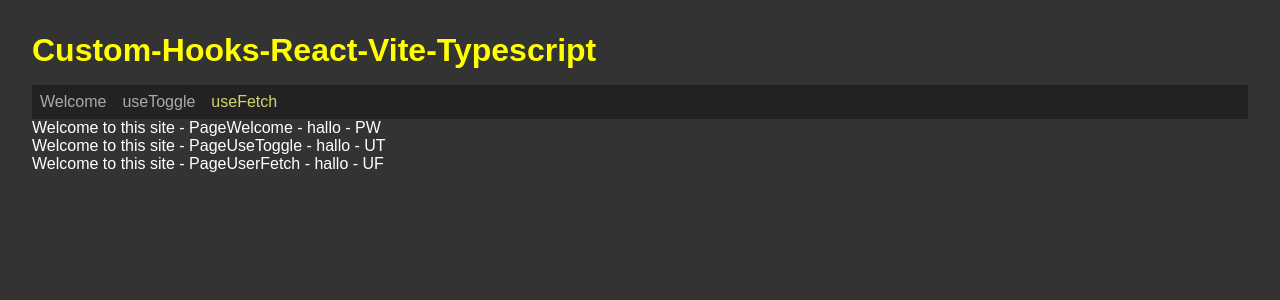
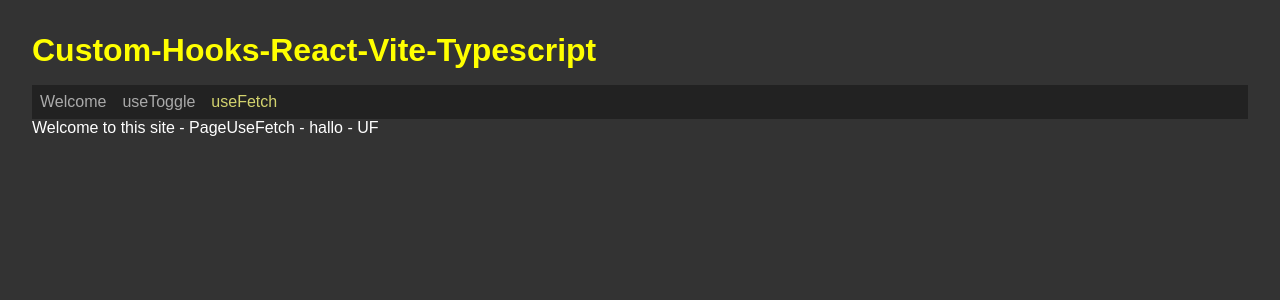
Before and after one commit to Scientific-Research/mk004-custom-hooks-React-Vite-Typescript, a React (Vite) app: page /useFetch in a window 1280 px wide. Shown: the top 300 px of the page. Built offline with nearby package versions, Linux system fonts and the light colour scheme.

Commit message:
Routes and Route are there

```diff
--- a/src/App.tsx
+++ b/src/App.tsx
@@ -2,7 +2,7 @@
 
 import { PageWelcome } from './components/PageWelcome';
 import { PageUseToggle } from './components/PageUseToggle';
-import { PageUserFetch } from './components/PageUseFetch';
+import { PageUseFetch } from './components/PageUseFetch';
 import { NavLink, Routes, Route, Navigation } from 'react-router-dom';
 
 function App() {
@@ -16,11 +16,20 @@ function App() {
         <NavLink to="/useFetch">useFetch</NavLink>
       </nav>
 
-      <Routes></Routes>
-
-      <PageWelcome PageWelcome={'hallo - PW'} />
-      <PageUseToggle PageUseToggle={'hallo - UT'} />
-      <PageUserFetch PageUserFetch={'hallo - UF'} />
+      <Routes>
+        <Route
+          path="/welcome"
+          element={<PageWelcome PageWelcome={'hallo - PW'} />}
+        />
+        <Route
+          path="/useToggle"
+          element={<PageUseToggle PageUseToggle={'hallo - UT'} />}
+        />
+        <Route
+          path="/useFetch"
+          element={<PageUseFetch PageUseFetch={'hallo - UF'} />}
+        />
+      </Routes>
     </div>
   );
 }
--- a/src/components/PageUseFetch.tsx
+++ b/src/components/PageUseFetch.tsx
@@ -1,11 +1,11 @@
 interface Iprop {
-  PageUserFetch: string;
+  PageUseFetch: string;
 }
 
-export const PageUserFetch = ({ PageUserFetch }: Iprop) => {
+export const PageUseFetch = ({ PageUseFetch }: Iprop) => {
   return (
     <>
-      <p>Welcome to this site - PageUserFetch - {PageUserFetch}</p>
+      <p>Welcome to this site - PageUseFetch - {PageUseFetch}</p>
     </>
   );
 };
```
